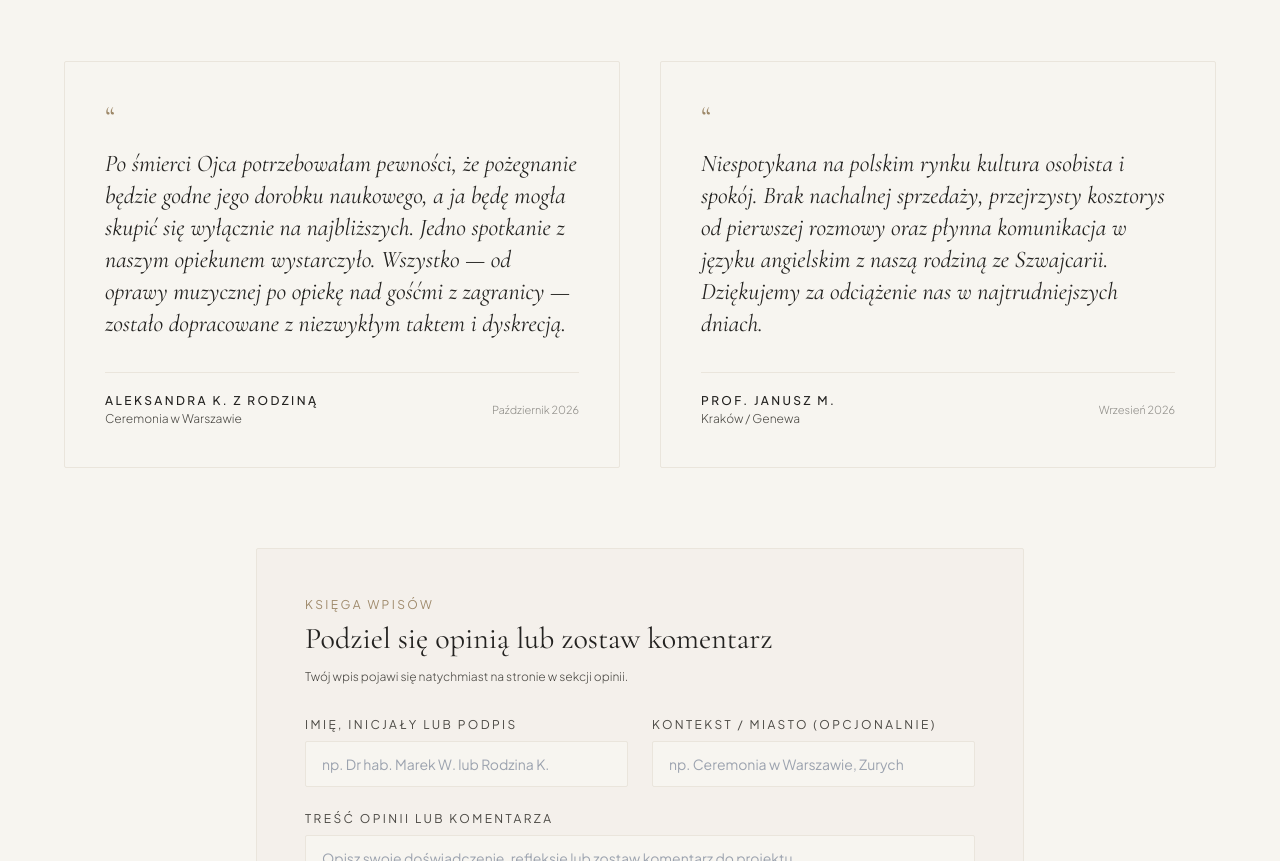
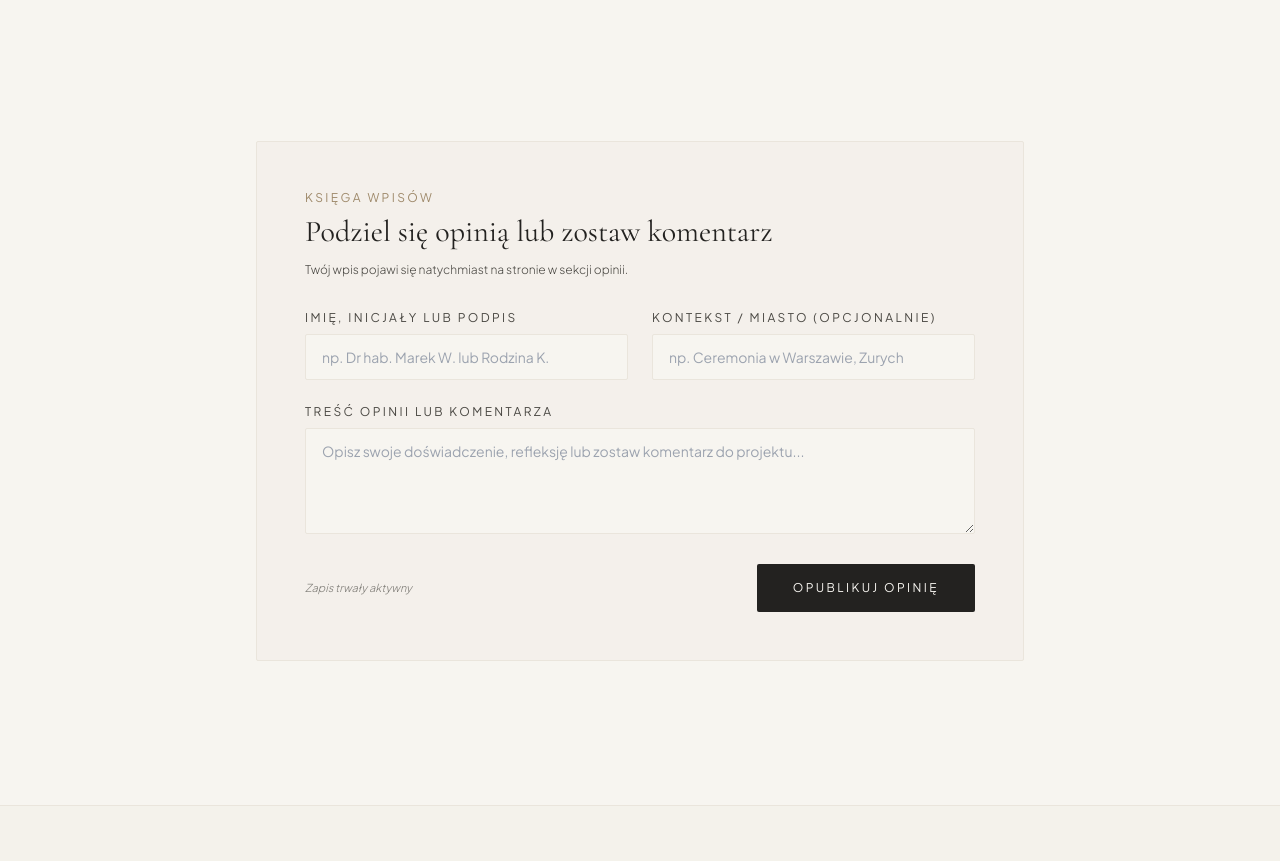
Before and after one commit to rozalinda101/strona_pogrzebowa, a plain HTML site: page index.html in a window 1280 px wide. Shown: the part 5383-6244 px from the top of the page. Drawn offline with nearby package versions, Linux system fonts and the light colour scheme.

Commit message:
Update index.html

```diff
--- a/index.html
+++ b/index.html
@@ -782,22 +782,7 @@
             }
         ];
 
-        const defaultReviews = [
-            {
-                id: 'rev-1',
-                author: 'Aleksandra K. z Rodziną',
-                context: 'Ceremonia w Warszawie',
-                date: 'Październik 2026',
-                text: '„Po śmierci Ojca potrzebowałam pewności, że pożegnanie będzie godne jego dorobku naukowego, a ja będę mogła skupić się wyłącznie na najbliższych. Jedno spotkanie z naszym opiekunem wystarczyło. Wszystko — od oprawy muzycznej po opiekę nad gośćmi z zagranicy — zostało dopracowane z niezwykłym taktem i dyskrecją.”'
-            },
-            {
-                id: 'rev-2',
-                author: 'Prof. Janusz M.',
-                context: 'Kraków / Genewa',
-                date: 'Wrzesień 2026',
-                text: '„Niespotykana na polskim rynku kultura osobista i spokój. Brak nachalnej sprzedaży, przejrzysty kosztorys od pierwszej rozmowy oraz płynna komunikacja w języku angielskim z naszą rodziną ze Szwajcarii. Dziękujemy za odciążenie nas w najtrudniejszych dniach.”'
-            }
-        ];
+        const defaultReviews = [];
 
         // Stan aplikacji w pamięci
         let publicationsState = [...defaultPublications];
```
